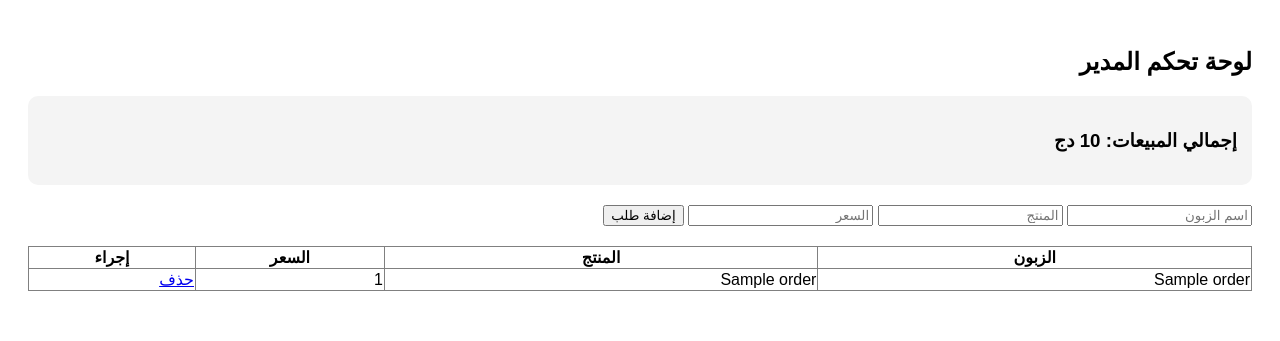
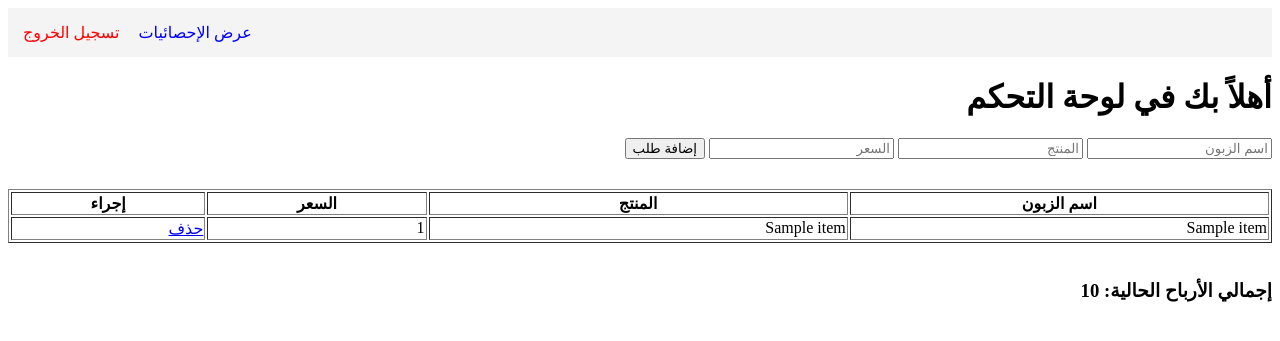
Before and after one commit to chichideb2007-blip/bisnes, a Flask app: template templates/users.html in a window 1280 px wide. Shown: the top 341 px of the page. Run offline with Flask 3, Linux system fonts and the light colour scheme; the template is opened without the code that fills it: most values are stand-ins (such as "Sample title", 1, 10 or a date in 2020).

Commit message:
Update users.html

```diff
--- a/templates/users.html
+++ b/templates/users.html
@@ -1,25 +1,48 @@
-<div style="direction: rtl; font-family: Arial; padding: 20px;">
-    <h2>لوحة تحكم المدير</h2>
-    <div style="background: #f4f4f4; padding: 15px; border-radius: 10px;">
-        <h3>إجمالي المبيعات: {{ total }} دج</h3>
+<!DOCTYPE html>
+<html dir="rtl" lang="ar">
+<head>
+    <meta charset="UTF-8">
+    <title>لوحة التحكم</title>
+</head>
+<body>
+
+    <div style="background-color: #f4f4f4; padding: 15px; text-align: left; margin-bottom: 20px;">
+        <a href="/stats" style="margin-left: 15px; text-decoration: none; color: blue;">عرض الإحصائيات</a>
+        <a href="/logout" style="text-decoration: none; color: red;">تسجيل الخروج</a>
     </div>
 
-    <form action="/add" method="POST" style="margin: 20px 0;">
+    <h1>أهلاً بك في لوحة التحكم</h1>
+
+    <form action="/add" method="POST" style="margin-bottom: 30px;">
         <input type="text" name="customer_name" placeholder="اسم الزبون" required>
         <input type="text" name="product_name" placeholder="المنتج" required>
         <input type="number" name="total_price" placeholder="السعر" required>
         <button type="submit">إضافة طلب</button>
     </form>
 
-    <table border="1" width="100%" style="border-collapse: collapse;">
-        <tr><th>الزبون</th><th>المنتج</th><th>السعر</th><th>إجراء</th></tr>
-        {% for order in orders %}
-        <tr>
-            <td>{{ order.customer_name }}</td>
-            <td>{{ order.product_name }}</td>
-            <td>{{ order.total_price }}</td>
-            <td><a href="/delete/{{ order.id }}">حذف</a></td>
-        </tr>
-        {% endfor %}
+    <table border="1" width="100%">
+        <thead>
+            <tr>
+                <th>اسم الزبون</th>
+                <th>المنتج</th>
+                <th>السعر</th>
+                <th>إجراء</th>
+            </tr>
+        </thead>
+        <tbody>
+            {% for item in orders %}
+            <tr>
+                <td>{{ item.customer_name }}</td>
+                <td>{{ item.product_name }}</td>
+                <td>{{ item.total_price }}</td>
+                <td><a href="/delete/{{ item.id }}">حذف</a></td>
+            </tr>
+            {% endfor %}
+        </tbody>
     </table>
-</div>
+
+    <br>
+    <h3>إجمالي الأرباح الحالية: {{ total }}</h3>
+
+</body>
+</html>
```
